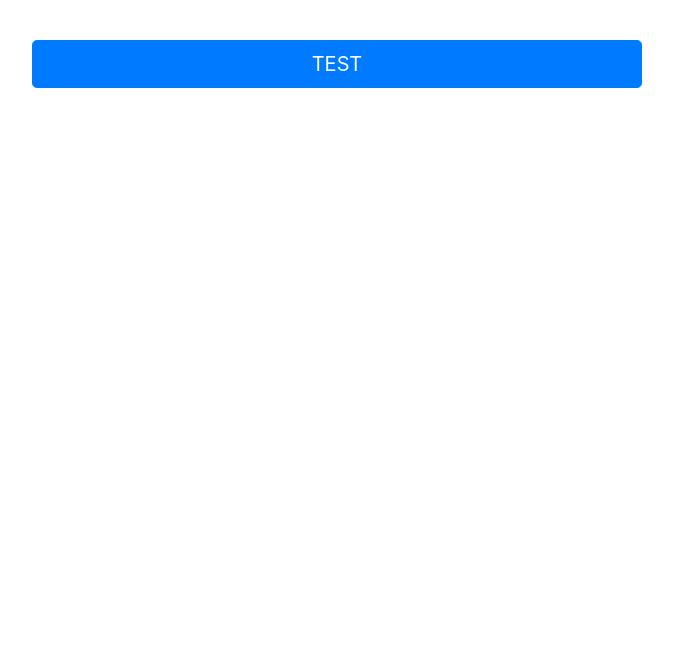
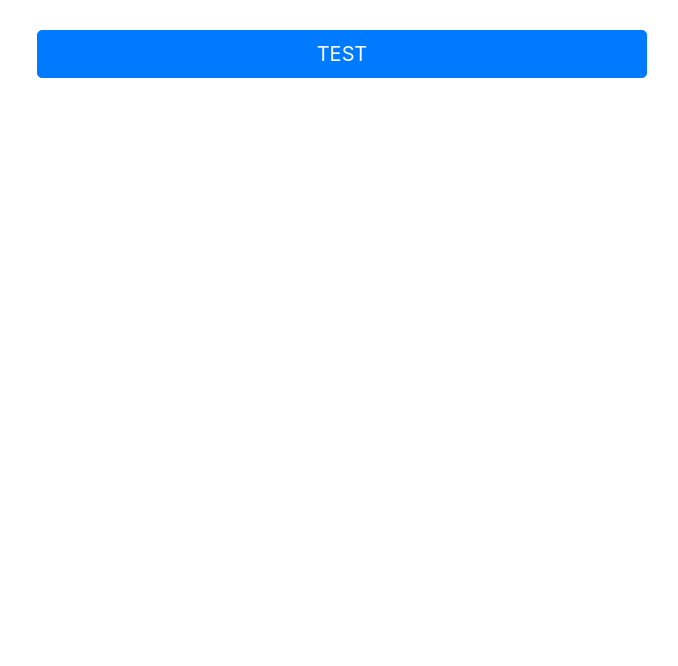
Before and after one commit to saeedaltaf/TriviaGame, a plain HTML site: page index.html in a window 1280 px wide. Shown: the part 134-800 px from the top of the page, without its empty margins (298-976 px from the left). Drawn offline with nearby package versions, Linux system fonts and the light colour scheme.

Commit message:
updated margin for start screen to position correctly

```diff
--- a/assets/css/style.css
+++ b/assets/css/style.css
@@ -1,7 +1,4 @@
 .titleAndStart{
-    position: absolute;
-    top: 70px;
-    left: 315px;
-    width: 950px;
-    height: 200px;
+    margin: 0 auto;
+    top: 60px;
 }
```
